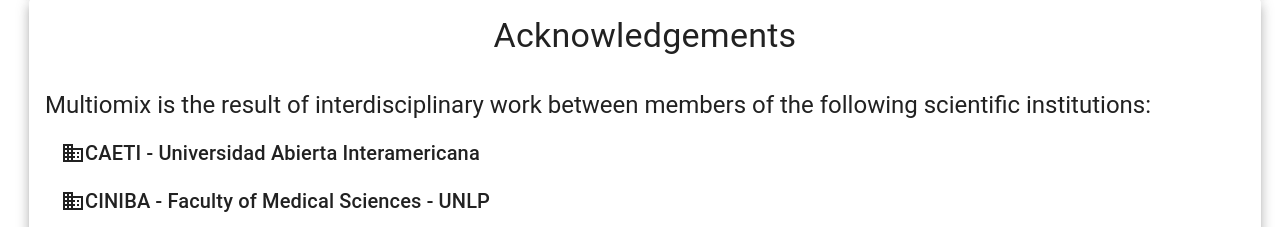
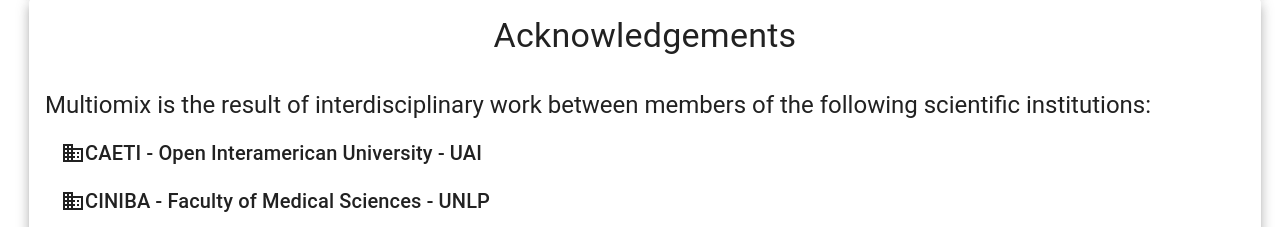
Before and after one commit to omics-datascience/omicsdatascience-site, a Next.js app: page /pages/about/about in a window 1280 px wide. Shown: the part 557-784 px from the top of the page. Built offline with nearby package versions, Linux system fonts and the light colour scheme; no server answers.

Commit message:
translating uai text

```diff
--- a/pages/pages/about/about.tsx
+++ b/pages/pages/about/about.tsx
@@ -126,7 +126,7 @@
             className={styles.institution}
             gutterBottom={false}
           >
-            CAETI - Universidad Abierta Interamericana
+            CAETI - Open Interamerican University - UAI
           </Typography>
         </ListItem>
         <ListItem>
```
